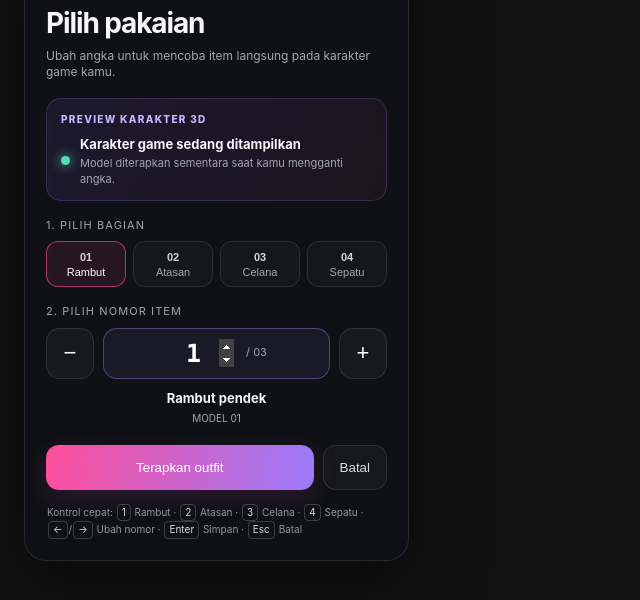
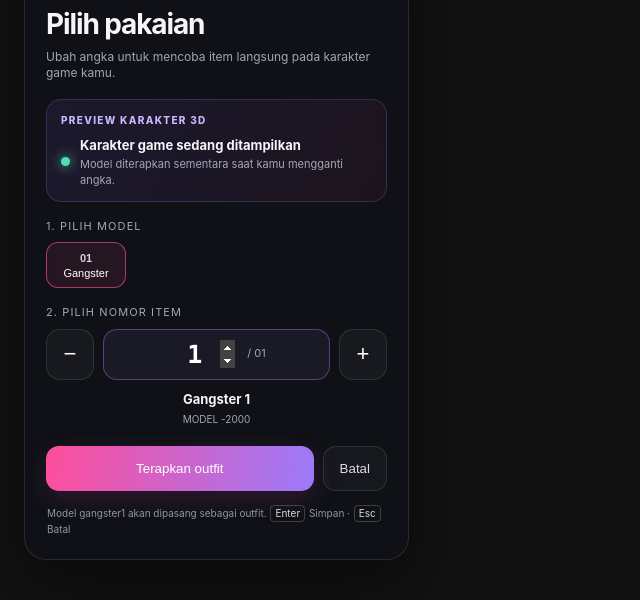
Before and after one commit to Fountain-Daily-Roleplay/EternalStateChloting, a plain HTML site: page index.html in a window 1280 px wide. Shown: the part 154-754 px from the top of the page, without its empty margins (0-640 px from the left). Drawn offline with Linux system fonts and the light colour scheme.

Commit message:
Update index.html

```diff
--- a/index.html
+++ b/index.html
@@ -12,25 +12,25 @@
  <header class="top"><div class="brand">CRYSTAL PRIDE <span style="color:#87818f">/ WARDROBE</span></div><button class="close" id="close" title="Tutup">×</button></header>
  <h1 class="title">Pilih pakaian</h1><p class="desc">Ubah angka untuk mencoba item langsung pada karakter game kamu.</p>
  <div class="preview"><div class="preview-tag">PREVIEW KARAKTER 3D</div><div class="preview-row"><i class="pulse"></i><div><strong id="previewLabel">Karakter game sedang ditampilkan</strong><small>Model diterapkan sementara saat kamu mengganti angka.</small></div></div></div>
- <div class="label">1. PILIH BAGIAN</div>
- <div class="categories" id="categories"><button class="cat active" data-slot="1"><b>01</b>Rambut</button><button class="cat" data-slot="2"><b>02</b>Atasan</button><button class="cat" data-slot="3"><b>03</b>Celana</button><button class="cat" data-slot="4"><b>04</b>Sepatu</button></div>
+ <div class="label">1. PILIH MODEL</div>
+ <div class="categories" id="categories"><button class="cat active" data-slot="1"><b>01</b>Gangster</button></div>
  <div class="label">2. PILIH NOMOR ITEM</div>
- <div class="numeric"><button class="step" id="minus" aria-label="Item sebelumnya">−</button><div class="readout"><input id="number" type="number" min="1" max="3" value="1" inputmode="numeric" aria-label="Nomor item"><span class="limit" id="limit">/ 03</span></div><button class="step" id="plus" aria-label="Item berikutnya">+</button></div>
- <div class="item-name" id="itemName">Rambut pendek</div><div class="item-id" id="itemId">MODEL 01</div>
+ <div class="numeric"><button class="step" id="minus" aria-label="Item sebelumnya">−</button><div class="readout"><input id="number" type="number" min="1" max="1" value="1" inputmode="numeric" aria-label="Nomor item"><span class="limit" id="limit">/ 01</span></div><button class="step" id="plus" aria-label="Item berikutnya">+</button></div>
+ <div class="item-name" id="itemName">Gangster 1</div><div class="item-id" id="itemId">MODEL -2000</div>
  <div class="actions"><button class="apply" id="apply">Terapkan outfit</button><button class="cancel" id="cancel">Batal</button></div>
- <p class="help">Kontrol cepat: <span class="kbd">1</span> Rambut · <span class="kbd">2</span> Atasan · <span class="kbd">3</span> Celana · <span class="kbd">4</span> Sepatu · <span class="kbd">←</span>/<span class="kbd">→</span> Ubah nomor · <span class="kbd">Enter</span> Simpan · <span class="kbd">Esc</span> Batal</p>
+ <p class="help">Model gangster1 akan dipasang sebagai outfit. <span class="kbd">Enter</span> Simpan · <span class="kbd">Esc</span> Batal</p>
 </section><div class="toast" id="toast" role="status"></div>
 <script>
 (()=>{'use strict';
-const data={1:[['Rambut pendek','short'],['Pirang','blonde'],['Merah','red']],2:[['Kaos biru','blue'],['Jaket merah','red'],['Atasan hijau','green'],['Kaos putih','white']],3:[['Jeans','jeans'],['Celana hitam','black'],['Celana khaki','khaki']],4:[['Sepatu hitam','black'],['Sepatu putih','white'],['Sepatu merah','red']]};
-let slot=1,number=1;const choices={1:1,2:1,3:1,4:1};const $=id=>document.getElementById(id),input=$('number'),toast=$('toast');
+ const data={1:[['Gangster 1','gangster1']]};
+ let slot=1,number=1;const choices={1:1};const $=id=>document.getElementById(id),input=$('number'),toast=$('toast');
 function send(event,payload){try{if(window.cef&&typeof window.cef.emit==='function'){window.cef.emit(event,String(payload));return true}}catch(e){console.warn('CEF bridge error',e)}return false}
 function notify(text){toast.textContent=text;toast.classList.add('show');clearTimeout(notify.t);notify.t=setTimeout(()=>toast.classList.remove('show'),1800)}
-function render(preview=true){const items=data[slot];number=Math.max(1,Math.min(items.length,Number(input.value)||1));choices[slot]=number;input.min='1';input.max=String(items.length);input.value=String(number);$('limit').textContent='/ '+String(items.length).padStart(2,'0');$('itemName').textContent=items[number-1][0];$('itemId').textContent='MODEL '+String(number).padStart(2,'0');document.querySelectorAll('.cat').forEach(b=>b.classList.toggle('active',Number(b.dataset.slot)===slot));if(preview)send('crystal_clothing_preview',slot+'|'+number)}
+ function render(preview=true){const items=data[slot];number=Math.max(1,Math.min(items.length,Number(input.value)||1));choices[slot]=number;input.min='1';input.max=String(items.length);input.value=String(number);$('limit').textContent='/ '+String(items.length).padStart(2,'0');$('itemName').textContent=items[number-1][0];$('itemId').textContent='MODEL -2000';document.querySelectorAll('.cat').forEach(b=>b.classList.toggle('active',Number(b.dataset.slot)===slot));if(preview)send('crystal_clothing_preview',slot+'|'+number)}
 document.querySelectorAll('.cat').forEach(b=>b.addEventListener('click',()=>{slot=Number(b.dataset.slot);number=choices[slot];input.value=number;render()}));$('minus').addEventListener('click',()=>{number=Math.max(1,number-1);input.value=number;render()});$('plus').addEventListener('click',()=>{number=Math.min(data[slot].length,number+1);input.value=number;render()});input.addEventListener('change',()=>render());input.addEventListener('keydown',e=>{if(e.key==='Enter'){e.preventDefault();render()}});
 $('apply').addEventListener('click',()=>{if(send('crystal_clothing_apply','save'))notify('Outfit disimpan.');else notify('CEF belum terhubung ke server.')});function cancel(){send('crystal_clothing_cancel','cancel');notify('Perubahan dibatalkan.')}$('cancel').addEventListener('click',cancel);$('close').addEventListener('click',cancel);
-document.addEventListener('keydown',e=>{if(['INPUT','TEXTAREA'].includes(document.activeElement.tagName))return;if(e.key>='1'&&e.key<='4'){slot=Number(e.key);number=choices[slot];input.value=number;render()}else if(e.key==='ArrowLeft'){number=Math.max(1,number-1);input.value=number;render()}else if(e.key==='ArrowRight'){number=Math.min(data[slot].length,number+1);input.value=number;render()}else if(e.key==='Enter'){send('crystal_clothing_apply','save');notify('Outfit disimpan.')}else if(e.key==='Escape')cancel()});
-window.addEventListener('crystal_clothing_state',event=>{const values=String(event.detail||'').split('|').map(Number);if(values.length!==4)return;for(let i=1;i<=4;i++){if(Number.isInteger(values[i-1])&&values[i-1]>=1&&values[i-1]<=data[i].length)choices[i]=values[i-1]}number=choices[slot];input.value=number;render(false)});send('crystal_clothing_begin','start');render(false);
+ document.addEventListener('keydown',e=>{if(['INPUT','TEXTAREA'].includes(document.activeElement.tagName))return;if(e.key==='1'){slot=1;number=1;input.value=number;render()}else if(e.key==='Enter'){send('crystal_clothing_apply','save');notify('Outfit disimpan.')}else if(e.key==='Escape')cancel()});
+ window.addEventListener('crystal_clothing_state',event=>{const value=Number(String(event.detail||'1').split('|')[0]);choices[1]=value===1?1:1;number=1;input.value=1;render(false)});send('crystal_clothing_begin','start');render(false);
 })();
 </script>
 </body>
```
